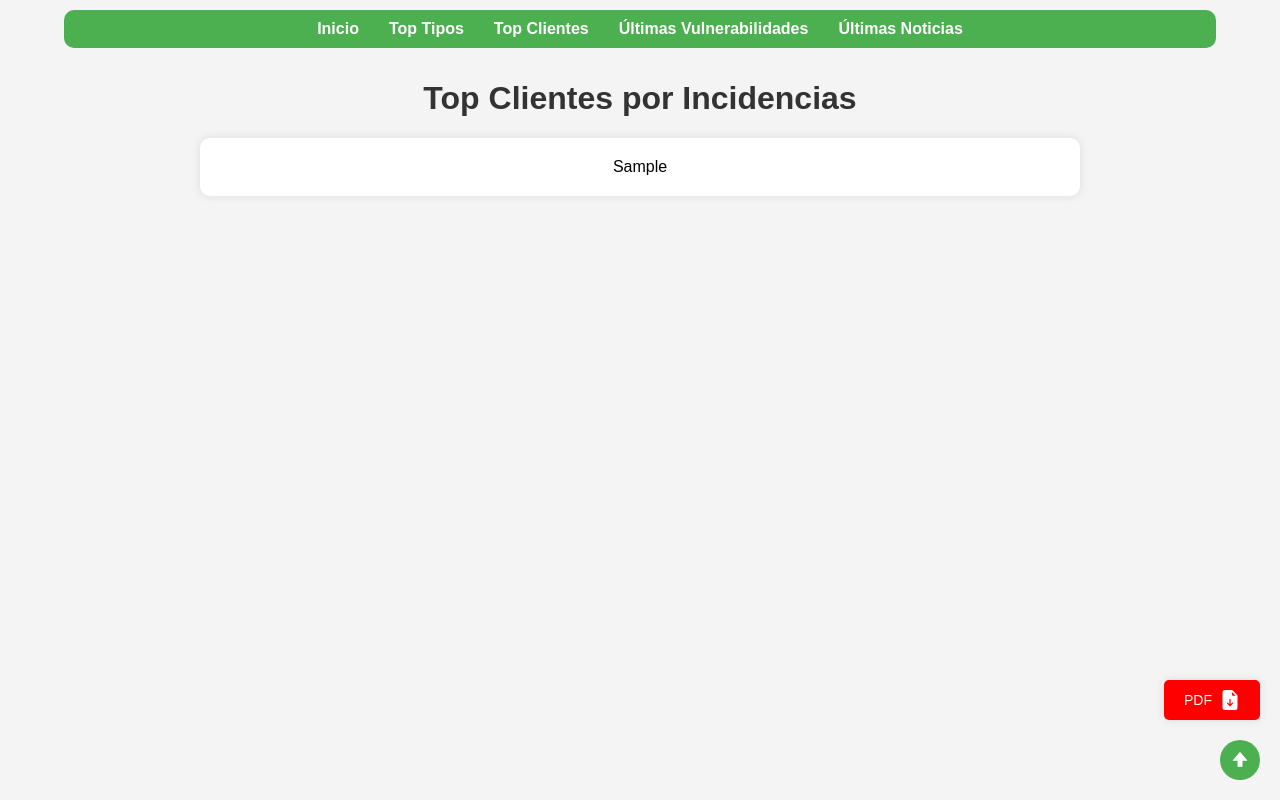
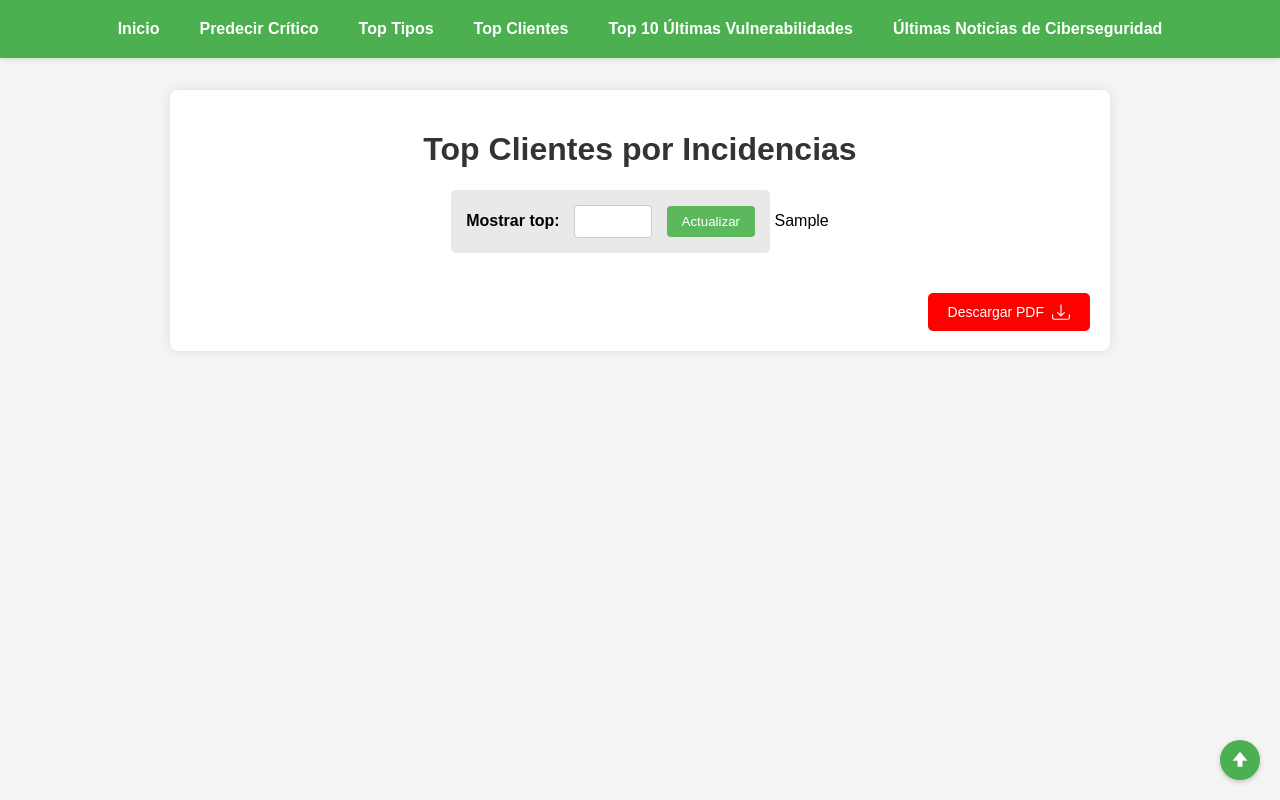
Before and after one commit to SapoPepe/Practica2SI, a Flask app: template Practica2/templates/top_clientes.html in a window 1280 px wide. Run offline with Flask 3, Linux system fonts and the light colour scheme; the template is opened without the code that fills it: most values are stand-ins (such as "Sample title", 1, 10 or a date in 2020).

Commit message:
Final state

```diff
--- a/Practica2/app.py
+++ b/Practica2/app.py
@@ -1,19 +1,7 @@
-import sqlite3
-import json
 from datetime import datetime
-import base64
-import pandas as pd
-import requests
-from sklearn import tree
 from sklearn.tree import DecisionTreeClassifier, export_graphviz
 from sklearn.ensemble import RandomForestClassifier
-import graphviz
-import numpy as np
-import matplotlib
-import matplotlib.pyplot as plt
-matplotlib.use('Agg')
-import os
-from flask import Flask, render_template, jsonify, send_file, request
+from flask import Flask, render_template, send_file, request
 from fpdf import FPDF
 from reportlab.platypus import SimpleDocTemplate, Table, TableStyle, Paragraph, Spacer
 from reportlab.lib.styles import getSampleStyleSheet
@@ -23,9 +11,19 @@
 from reportlab.lib import colors
 from sklearn.linear_model import LogisticRegression
 from sklearn.model_selection import train_test_split
-from sklearn.metrics import accuracy_score
 from sklearn.preprocessing import StandardScaler
+import sqlite3
+import json
+import base64
+import pandas as pd
+import requests
+import graphviz
+import numpy as np
+import matplotlib
+import matplotlib.pyplot as plt
+import os
 import io
+matplotlib.use('Agg')
 app = Flask(__name__)
 
 # --- Variables Globales para Modelos ---
@@ -277,23 +275,6 @@
     leerJSON(cur, con)
     return con
 
-def top_clientes_incidencias(x):
-    clientes = {}
-    for ticket in tickets_data:
-        cliente = ticket['cliente']
-        clientes[cliente] = clientes.get(cliente, 0) + 1
-    sorted_clientes = sorted(clientes.items(), key=lambda item: (-item[1], item[0]))
-    return sorted_clientes[:x]
-
-def top_tipos_tiempo_resolucion(x):
-    tipos = {}
-    for ticket in tickets_data:
-        tipo = ticket['tipo_incidencia']
-        tiempo_total = sum(contacto['tiempo'] for contacto in ticket['contactos_con_empleados'])
-        tipos[tipo] = tipos.get(tipo, 0) + tiempo_total
-    sorted_tipos = sorted(tipos.items(), key=lambda item: (-item[1], item[0]))
-    return sorted_tipos[:x]
-
 @app.route('/')
 def home():
 
@@ -311,13 +292,20 @@
     cliMaxIncidents_ordenado = cliMaxInci.sort_values(by='incidencias', ascending=False)[:x]
 
     return cliMaxIncidents_ordenado
-@app.route('/top_clientes/<int:x>')
-def get_top_clientes(x):
+@app.route('/top_clientes')
+def get_top_clientes():
+    try:
+        x = request.args.get('num_clientes', '5')
+        x = int(x)
+        if x <= 0: # Evitar valores no positivos
+            x = 5
+    except ValueError:
+        x = 5 # Valor por defecto si la conversión falla
     #Ordenar y escoger los X clientes requeridos
     cliMaxIncidents_ordenado = calculateTopClientes(x)
 
     tabla_html = cliMaxIncidents_ordenado.to_html(index=False, classes='data')
-    return render_template('top_clientes.html', tabla_clientes_html=tabla_html)
+    return render_template('top_clientes.html', tabla_clientes_html=tabla_html, current_num_clientes=x)
 
 @app.route('/top_clientes/<int:x>/downloadPDF')
 def generateTopClientesPDF(x):
@@ -554,10 +542,6 @@
     cierre = datetime.strptime(fecha_cierre, "%Y-%m-%d")
     return (cierre - apertura).days
 
-    # Función para calcular el tiempo total de contacto con empleados
-def calcular_tiempo_contacto(contactos):
-    return sum(contacto['tiempo'] for contacto in contactos)
-
 @app.route('/predict_critical', methods=['GET','POST'])
 def predict_critical_ticket():
     global clf_rf, clf_logreg, clf_dt, scaler_logreg, feature_cols, class_names, validation_metrics
--- a/Practica2/templates/top_clientes.html
+++ b/Practica2/templates/top_clientes.html
@@ -1,108 +1,137 @@
-<!-- templates/top_clientes.html -->
 <!DOCTYPE html>
 <html lang="es">
 <head>
     <meta charset="UTF-8">
     <meta name="viewport" content="width=device-width, initial-scale=1.0">
-    <title>Top Clientes por Incidencias</title>
+    <title>Top {{ current_num_clientes }} Tipos de Incidencias</title>
     <style>
         body {
             font-family: Arial, sans-serif;
-            margin: 40px;
+            margin: 0; /* Quitado margen para que nav ocupe todo */
+            padding-top: 70px; /* Espacio para el nav fijo */
             text-align: center;
             background-color: #f4f4f4;
         }
         h1 {
             color: #333;
-            margin-top: 80px;
+            /* margin-top: 80px; Ajustado por el nav fijo */
         }
         nav {
             background-color: #4CAF50;
-            padding: 10px;
-            border-radius: 10px;
+            padding: 10px 0; /* Ajustado padding */
+            border-radius: 0; /* Sin redondeo para que ocupe todo el ancho */
             display: flex;
             justify-content: center;
             position: fixed;
-            top: 10px;
-            width: 90%;
-            max-width: 1200px;
+            top: 0; /* Pegado arriba */
+            left: 0; /* Pegado a la izquierda */
+            width: 100%; /* Ocupa todo el ancho */
             box-sizing: border-box;
             z-index: 1000;
-            left: 50%;
-            transform: translateX(-50%);
+            box-shadow: 0 2px 5px rgba(0,0,0,0.1);
         }
         nav a {
             color: white;
             text-decoration: none;
             margin: 0 15px;
             font-weight: bold;
+            padding: 10px 5px; /* Añadido padding para mejor click */
         }
-        .content {
-            width: 70%;
-            margin: 20px auto;
-            background: white;
+        nav a:hover {
+            background-color: #45a049; /* Efecto hover */
+            border-radius: 4px;
+        }
+        .content-container { /* Nuevo contenedor para el contenido principal */
+            max-width: 900px;
+            margin: 20px auto; /* Margen automático para centrar */
             padding: 20px;
+            background-color: #fff;
+            border-radius: 8px;
             box-shadow: 0 0 10px rgba(0,0,0,0.1);
-            border-radius: 10px;
+        }
+        .controls-form {
+            margin-bottom: 20px;
+            padding: 15px;
+            background-color: #e9e9e9;
+            border-radius: 5px;
+            display: inline-block; /* Para que no ocupe todo el ancho */
+        }
+        .controls-form label {
+            margin-right: 10px;
+            font-weight: bold;
+        }
+        .controls-form input[type="number"] {
+            width: 60px;
+            padding: 8px;
+            border-radius: 4px;
+            border: 1px solid #ccc;
+            margin-right: 10px;
+        }
+        .controls-form button {
+            padding: 8px 15px;
+            background-color: #5cb85c;
+            color: white;
+            border: none;
+            border-radius: 4px;
+            cursor: pointer;
+        }
+        .controls-form button:hover {
+            background-color: #4cae4c;
         }
         table {
-            width: 100%;
+            width: 100%; /* Ajustado para que la tabla ocupe el contenedor */
+            margin: 20px auto;
             border-collapse: collapse;
+            /* background: white; Ya no es necesario si está en content-container */
+            /* box-shadow: 0px 0px 10px rgba(0,0,0,0.1); */
+            border-radius: 8px; /* Redondeo para la tabla */
+            overflow: hidden; /* Para que el redondeo afecte a las celdas */
         }
         th, td {
             padding: 12px;
             border: 1px solid #ddd;
+            text-align: left; /* Mejor alineación para tablas de datos */
+        }
+        td:last-child, th:last-child { /* Para alinear a la derecha la última columna (tiempos/números) */
+            text-align: right;
         }
         th {
             background-color: #4CAF50;
             color: white;
         }
         tr:nth-child(even) {
-            background-color: #f2f2f2;
+            background-color: #f8f8f8; /* Un poco más sutil */
+        }
+        .actions-container { /* Contenedor para botones de acción */
+            margin-top: 20px;
+            text-align: right; /* Alinear botones a la derecha */
         }
         .download-pdf {
-            position: fixed;
-            bottom: 80px;
-            right: 20px;
-            background-color: #FF0000;
+            /* Quitado position fixed para que esté dentro del flujo normal */
+            background-color: #FF0000; /* Rojo distintivo para PDF */
             color: white;
             border: none;
             border-radius: 5px;
             padding: 10px 20px;
             cursor: pointer;
             font-size: 14px;
-            box-shadow: 0 0 10px rgba(0,0,0,0.1);
-            display: flex;
+            /* box-shadow: 0 0 10px rgba(0,0,0,0.1); */
+            display: inline-flex; /* Para alinear ícono y texto */
             align-items: center;
             gap: 8px;
+            text-decoration: none; /* Si se usa como enlace */
         }
         .download-pdf:hover {
             background-color: #CC0000;
         }
-        .download-pdf svg {
+        .download-pdf svg { /* Estilo para el ícono SVG si lo usas */
             fill: white;
-            width: 20px;
-            height: 20px;
+            width: 18px; /* Ajustado tamaño */
+            height: 18px;
         }
-        .scroll-to-top {
-            position: fixed;
-            bottom: 20px;
-            right: 20px;
-            background-color: #4CAF50;
-            border: none;
-            border-radius: 50%;
-            width: 40px;
-            height: 40px;
-            cursor: pointer;
-            display: flex;
-            align-items: center;
-            justify-content: center;
-        }
-        .scroll-to-top svg {
-            fill: white;
-            width: 20px;
-            height: 20px;
-        }
+        /* Botón Scroll-to-top (se mantiene igual si lo quieres) */
+        .scroll-to-top { position: fixed; bottom: 20px; right: 20px; background-color: #4CAF50; border: none; border-radius: 50%; width: 40px; height: 40px; cursor: pointer; display: flex; align-items: center; justify-content: center; box-shadow: 0 2px 5px rgba(0,0,0,0.2); }
+        .scroll-to-top svg { fill: white; width: 20px; height: 20px; }
     </style>
     <script>
         function scrollToTop() {
@@ -113,26 +142,45 @@
 <body>
     <nav>
         <a href="/">Inicio</a>
-        <a href="/top_tipos/1">Top Tipos</a>
-        <a href="/top_clientes/1">Top Clientes</a>
-        <a href="/last10_vulns">Últimas Vulnerabilidades</a>
-        <a href="/news">Últimas Noticias</a>
+        <a href="/predict_critical">Predecir Crítico</a>
+        <a href="/top_tipos">Top Tipos</a>
+        <a href="/top_clientes">Top Clientes</a>
+        <a href="/last10_vulns">Top 10 Últimas Vulnerabilidades</a>
+        <a href="/news">Últimas Noticias de Ciberseguridad</a>
     </nav>
 
-    <h1>Top Clientes por Incidencias</h1>
-    <div class="content">
-        {{ tabla_clientes_html|safe }}
+    <div class="content-container">
+        <h1>Top Clientes por Incidencias</h1>
+
+        <form method="GET" action="/top_clientes" class="controls-form">
+            <label for="num_clientes_input">Mostrar top:</label>
+            <input type="number" id="num_clientes_input" name="num_clientes" value="{{ current_num_clientes }}" min="1" max="100">
+            <button type="submit">Actualizar</button>
+        </form>
+
+        {% if tabla_clientes_html %}
+            {{ tabla_clientes_html|safe }}
+        {% else %}
+            <p>No se pudieron cargar los datos de clientes por incidencia.</p>
+        {% endif %}
+
+        <div class="actions-container">
+            {% if tabla_clientes_html and "<p>No hay datos" not in tabla_clientes_html %}
+            <form method="GET" action="/top_clientes/{{ current_num_clientes }}/downloadPDF">
+                <button type="submit" class="download-pdf">
+                    Descargar PDF
+                    <svg xmlns="http://www.w3.org/2000/svg" viewBox="0 0 16 16" width="16" height="16">
+                        <path d="M.5 9.9a.5.5 0 0 1 .5.5v2.5a1 1 0 0 0 1 1h12a1 1 0 0 0 1-1v-2.5a.5.5 0 0 1 1 0v2.5a2 2 0 0 1-2 2H2a2 2 0 0 1-2-2v-2.5a.5.5 0 0 1 .5-.5z"/>
+                        <path d="M7.646 11.854a.5.5 0 0 0 .708 0l3-3a.5.5 0 0 0-.708-.708L8.5 10.293V1.5a.5.5 0 0 0-1 0v8.793L5.354 8.146a.5.5 0 1 0-.708.708l3 3z"/>
+                    </svg>
+                </button>
+                <input type="hidden" value="{{ current_num_clientes }}" name="num_clientes">
+            </form>
+            {% endif %}
+        </div>
     </div>
 
-    <button class="download-pdf"
-            onclick="window.location.href='/top_clientes/{{ request.view_args.x }}/downloadPDF'">
-        PDF
-        <svg xmlns="http://www.w3.org/2000/svg" viewBox="0 0 16 16">
-            <path d="M9.293 0H4a2 2 0 0 0-2 2v12a2 2 0 0 0 2 2h8a2 2 0 0 0 2-2V4.707A1 1 0 0 0 13.707 4L10 .293A1 1 0 0 0 9.293 0M9.5 3.5v-2l3 3h-2a1 1 0 0 1-1-1m-1 4v3.793l1.146-1.147a.5.5 0 0 1 .708.708l-2 2a.5.5 0 0 1-.708 0l-2-2a.5.5 0 0 1 .708-.708L7.5 11.293V7.5a.5.5 0 0 1 1 0"/>
-        </svg>
-    </button>
-
-    <button class="scroll-to-top" onclick="scrollToTop()">
+    <button class="scroll-to-top" onclick="scrollToTop()" title="Volver arriba">
         <svg viewBox="0 0 24 24"><path d="M12 2L3 13h6v7h6v-7h6z"/></svg>
     </button>
 </body>
--- a/Practica2/templates/top_tipos.html
+++ b/Practica2/templates/top_tipos.html
@@ -144,7 +144,7 @@
         <a href="/">Inicio</a>
         <a href="/predict_critical">Predecir Crítico</a>
         <a href="/top_tipos">Top Tipos</a>
-        <a href="/top_clientes/1">Top Clientes</a>
+        <a href="/top_clientes">Top Clientes</a>
         <a href="/last10_vulns">Top 10 Últimas Vulnerabilidades</a>
         <a href="/news">Últimas Noticias de Ciberseguridad</a>
     </nav>
```
Also changed, not shown: Practica2/templates/index.html (+51 -6 lines), Practica2/templates/last10_vulns.html (+13 -9 lines), Practica2/templates/latest_news.html (+13 -9 lines), Practica2/templates/predict_critical.html (+27 -4 lines), Practica2/static/img/bienvenido.jpg (added).
